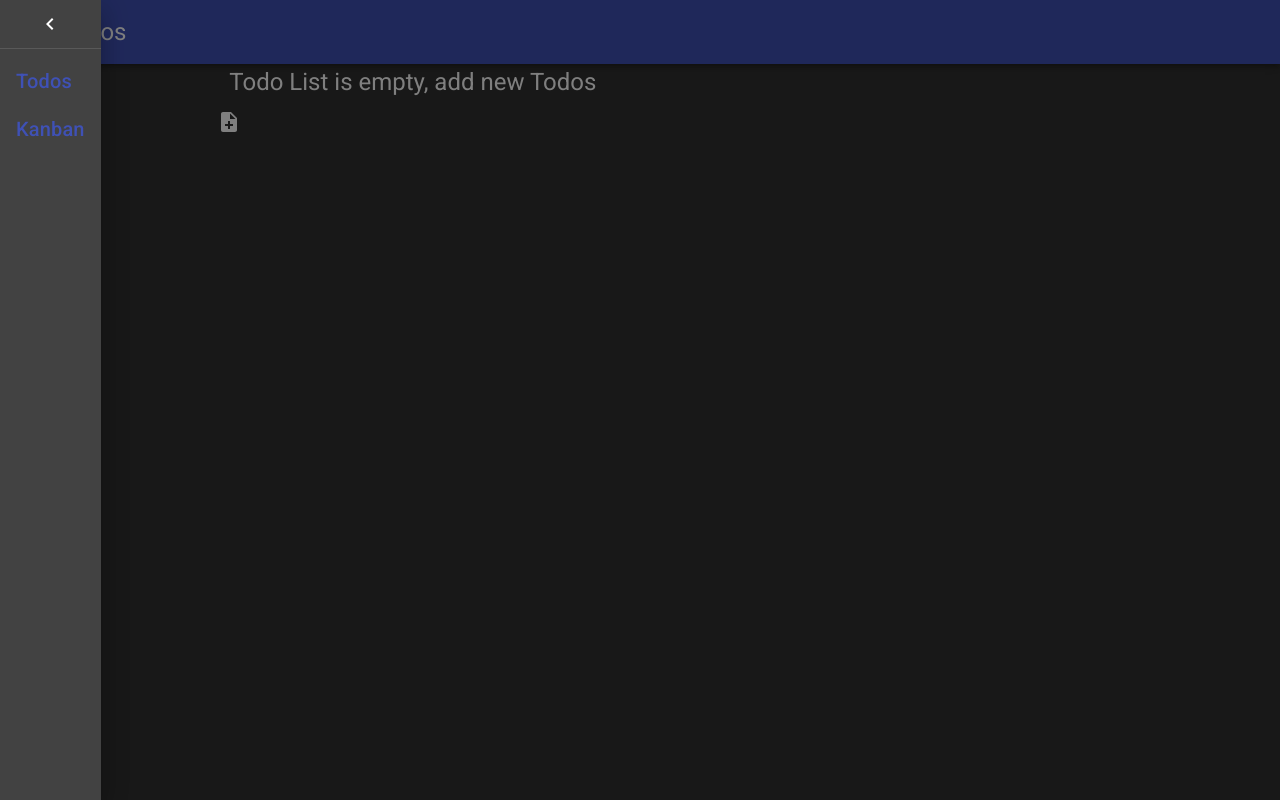
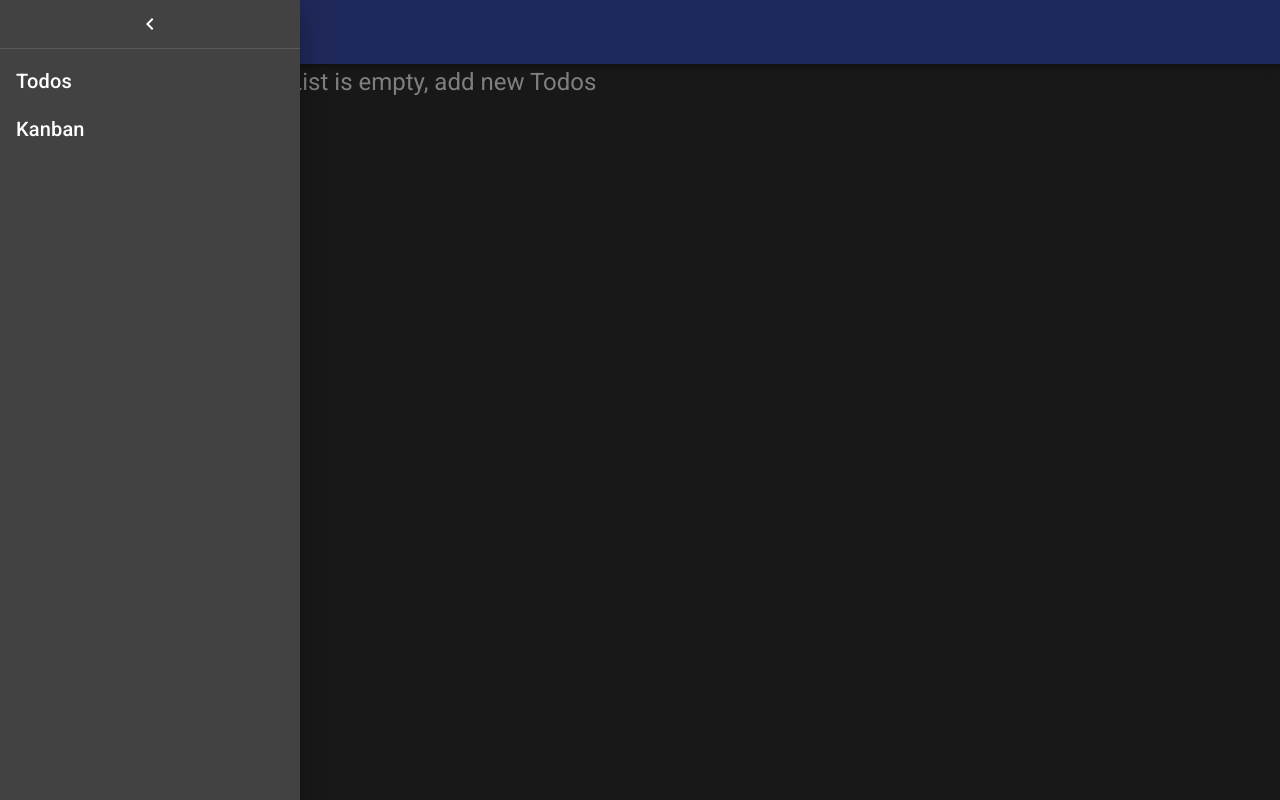
Before and after one commit to bartlomiejolma/todos-material-ui, a React (Create React App) app: page / in a window 1280 px wide. Both pictures are taken after a click on the button 36 px from the left and 32 px from the top of the page. Built offline with nearby package versions, Linux system fonts and the light colour scheme.

Commit message:
Styles side menu.

```diff
--- a/src/navigation/SideMenu.js
+++ b/src/navigation/SideMenu.js
@@ -11,7 +11,17 @@ import {
   Link,
 } from "@material-ui/core";
 import { Menu, ChevronLeft } from "@material-ui/icons";
+import styled from "styled-components";
 
+const StyledList = styled(List)`
+  width: 300px;
+  color: ${({ theme }) => theme.palette.text.primary};
+`;
+
+const StyledLink = styled(Link)`
+  width: 300px;
+  color: ${({ theme }) => theme.palette.text.primary};
+`;
 const SideMenu = ({ title, links }) => {
   const [open, setOpen] = useState(false);
   const handleDrawerOpen = () => setOpen(true);
@@ -32,20 +42,20 @@ const SideMenu = ({ title, links }) => {
           <ChevronLeft />
         </IconButton>
         <Divider />
-        <List>
+        <StyledList>
           {links.map((link) => (
             <ListItem>
-              <Link
+              <StyledLink
                 component={link.linkComponent}
                 to={link.path}
                 variant="h6"
                 onClick={handleDrawerClose}
               >
                 {link.text}
-              </Link>
+              </StyledLink>
             </ListItem>
           ))}
-        </List>
+        </StyledList>
       </Drawer>
     </>
   );
```
